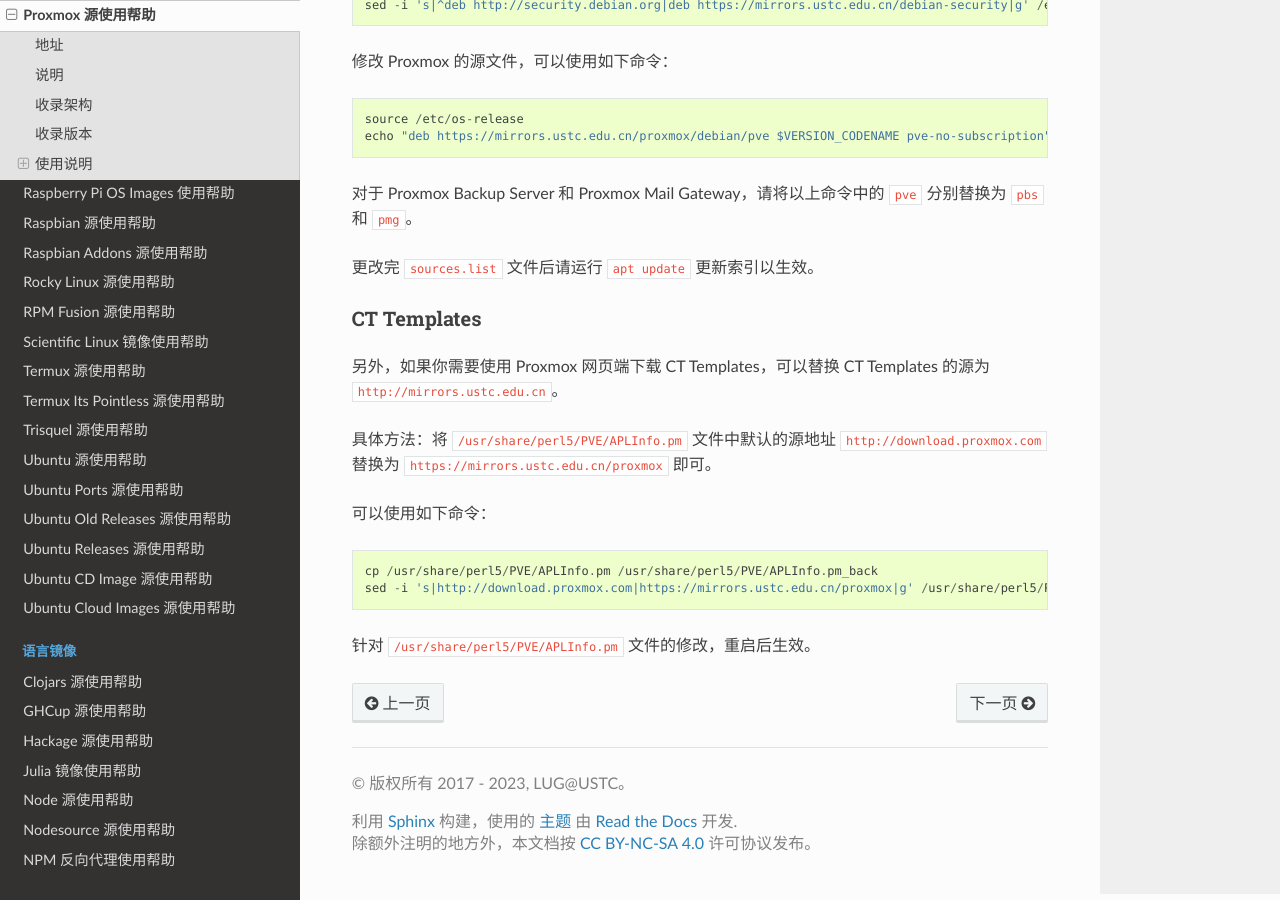
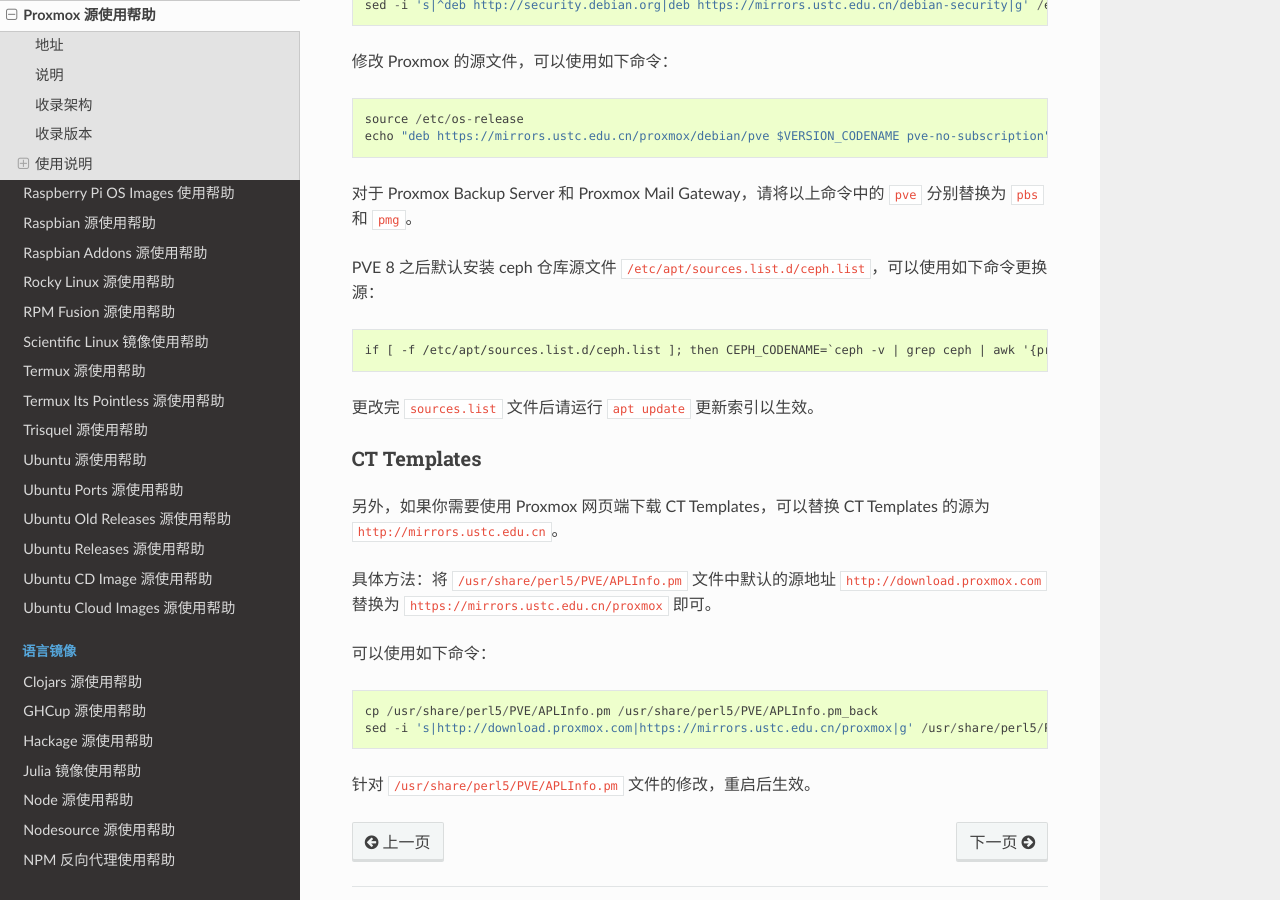
Before and after one commit to ustclug/mirrorhelp, a Sphinx documentation site: the page built from source/proxmox.rst, in a window 1280 px wide and 900 px high, scrolled down 963 px. Built offline with Sphinx 7.4.7 and the Read the Docs theme 2.0.0, drawn with Linux system fonts in a browser that asks for light colours; pages that are not in the unit, such as notebooks, are missing from menus.

Commit message:
Update proxmox.rst (#232)
* Update proxmox.rst

ceph for pve8

* Update proxmox.rst

* Update proxmox.rst

* Update proxmox.rst

sed只适合未修改过的原始source文件，如果之前已修改为其他mirror，这个代码更普适

* proxmox: polish description about ceph repo

* proxmox: update ceph description

ceph is installed by default after PVE 8

---------

Co-authored-by: taoky <me@taoky.moe>

```diff
--- a/source/proxmox.rst
+++ b/source/proxmox.rst
@@ -52,6 +52,13 @@
 
 对于 Proxmox Backup Server 和 Proxmox Mail Gateway，请将以上命令中的 ``pve`` 分别替换为 ``pbs`` 和 ``pmg``。
 
+PVE 8 之后默认安装 ceph 仓库源文件 ``/etc/apt/sources.list.d/ceph.list``，可以使用如下命令更换源：
+
+::
+
+  if [ -f /etc/apt/sources.list.d/ceph.list ]; then CEPH_CODENAME=`ceph -v | grep ceph | awk '{print $(NF-1)}'`; source /etc/os-release; echo "deb https://mirrors.ustc.edu.cn/proxmox/debian/ceph-$CEPH_CODENAME $VERSION_CODENAME no-subscription" > /etc/apt/sources.list.d/ceph.list; fi
+
+
 更改完 :file:`sources.list` 文件后请运行 ``apt update`` 更新索引以生效。
 
 
```
